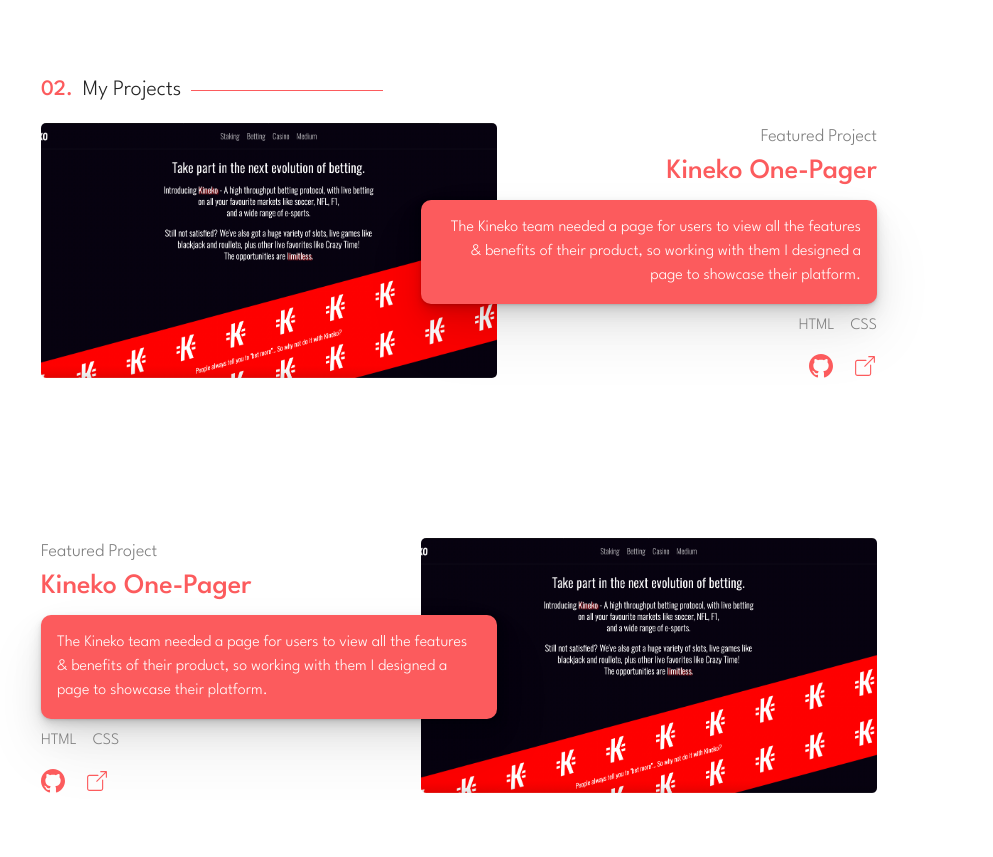
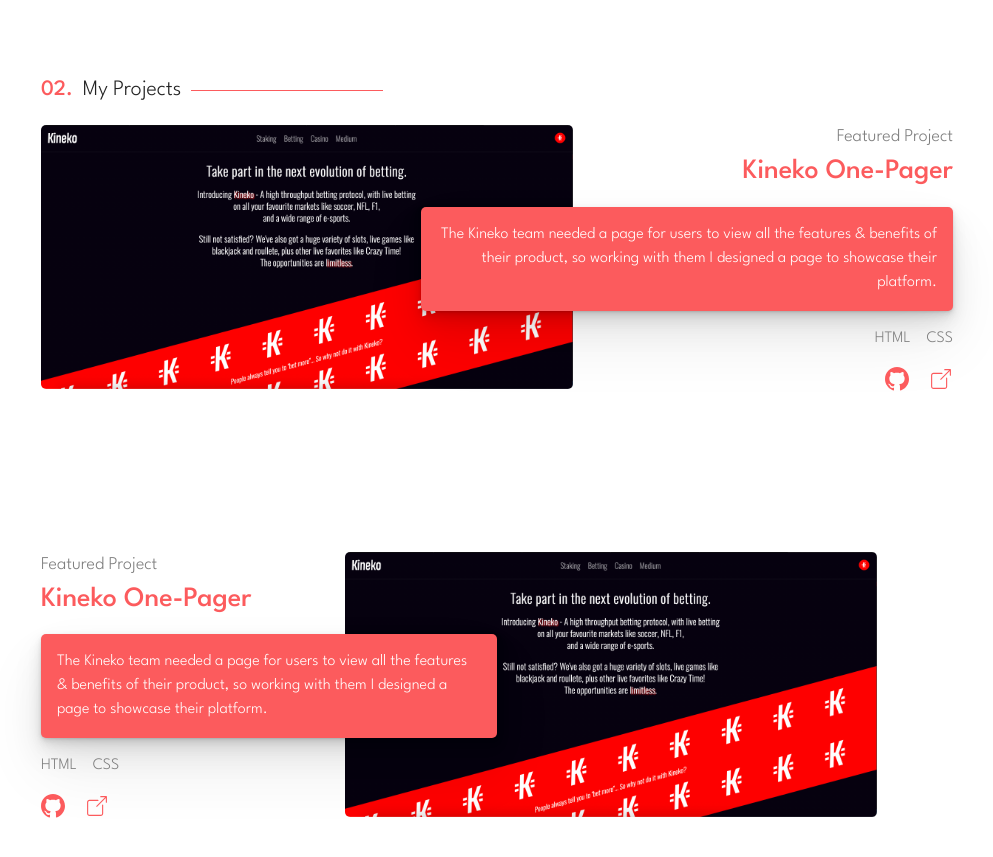
Before and after one commit to Keane54/portfolio-website, a Next.js app: page / in a window 1280 px wide. Shown: the part 1140-1997 px from the top of the page, without its empty margins (143-1136 px from the left). Built offline with nearby package versions, Linux system fonts and the light colour scheme.

Commit message:
Image now scales down with screen instead of being fixed height.

```diff
--- a/components/my-work/Featured.js
+++ b/components/my-work/Featured.js
@@ -18,14 +18,15 @@
             gridTemplateColumns: 'repeat(12, 1fr)',
             position: 'relative',
             width: '100%',
-            justifyContent: "flex-end",
-            mb: 20
+            height: 'fit-content',
+            mb: 20,
+            alignItems: 'center'
         }}>
 
             <ProjectImage src={img} imgLeft={imgLeft} />
 
             <Box sx={{
-                gridColumn: imgLeft ? '6 / 12' : '1 / 7',
+                gridColumn: imgLeft ? '6 / -1' : '1 / 7',
                 gridRow: '1 / 2',
                 textAlign: imgLeft ? 'right' : 'left'
             }}>
--- a/components/my-work/ProjectDesc.js
+++ b/components/my-work/ProjectDesc.js
@@ -8,10 +8,9 @@
     return (
         <Box sx={{
             backgroundColor: theme.palette.primary.main,
-            borderRadius: '10px',
+            borderRadius: '5px',
             p: 2,
-            mt: 1,
-            mb: 1.25,
+            mb: 2,
             color: 'white',
             boxShadow: 'rgba(0, 0, 0, 0.07) 0px 1px 2px, rgba(0, 0, 0, 0.07) 0px 2px 4px, rgba(0, 0, 0, 0.07) 0px 4px 8px, rgba(0, 0, 0, 0.07) 0px 8px 16px, rgba(0, 0, 0, 0.07) 0px 16px 32px, rgba(0, 0, 0, 0.07) 0px 32px 64px'
         }}>
--- a/components/my-work/ProjectImage.js
+++ b/components/my-work/ProjectImage.js
@@ -4,23 +4,22 @@
 const ProjectImage = ({ src, imgLeft }) => {
     return (
         <Box sx={{
-            gridColumn: imgLeft ? '1 / 7' : '6 / 12',
+            gridColumn: imgLeft ? '1 / 8' : '5 / 12',
             gridRow: '1 / 2',
-            borderRadius: '5px',
             overflow: 'hidden',
-            display: 'block',
+            display: 'flex',
             position: 'relative',
             zIndex: '-1',
+            height: '100%',
+            alignItems: 'center',
             '& img': {
                 objectFit: 'cover',
-                height: '100%',
-                position: 'absolute',
-                width: '100%'
+                maxWidth: '100%',
+                borderRadius: '5px',
+                display: 'block'
             }
         }}>
-            <Box>
-                <img src={src} alt=""/>
-            </Box>
+            <img src={src} alt=""/>
         </Box>
     )
 }
--- a/components/my-work/ProjectLinks.js
+++ b/components/my-work/ProjectLinks.js
@@ -3,6 +3,8 @@
 
 const ProjectLinks = ( { links, imgLeft }) => {
     const theme = useTheme()
+
+    const keys = Object.keys(links)
 
     return (
         <Box sx={{
@@ -15,15 +17,11 @@
             }
         }}>
 
-            {/* To access nested the object we need to map over the object, get the keys, and map over them. */}
-            {links.map((item) => {
-
-                const keys = Object.keys(item)
-
-                return (
+            {/* We use the keys from the { links } object and map over them to return the correct widget & link. */}
+            {
                 keys.map(key => {
 
-                        const { widget, url } = item[key]
+                    const { widget, url } = links[key]
 
                     return (
                         <Box sx={{
@@ -41,8 +39,7 @@
                         </Box>
                     )
                 })
-                )
-            })}
+            }
         </Box>
     )
 }
--- a/components/my-work/ProjectTitle.js
+++ b/components/my-work/ProjectTitle.js
@@ -9,6 +9,7 @@
         <Typography sx={{
             fontSize: 28,
             fontWeight: 500,
+            mb: 1.8,
             '& a': {
                 textDecoration: 'none',
                 cursor: 'pointer',
@@ -16,7 +17,7 @@
                 transition: 'all 200ms ease-in-out',
                 display: 'inline-block',
                 '&:hover': {
-                    transform: 'scale(1.05) translateY(-2px)',
+                    transform: 'scale(1.05)',
                     color: theme.palette.primary.light
                 }
             }
--- a/src/projects.js
+++ b/src/projects.js
@@ -7,21 +7,16 @@
         with them I designed a page to showcase their platform.`,
         technologies: ['HTML', 'CSS'],
         img: '/kineko.png',
-        links: [
-            {
+        links: {
             github: {
                 widget: '/githubmark.svg',
                 url: 'https://github.com/Keane54/Kineko-Splashpage',
-                }
             },
-            {
             website: {
                 widget: '/external.svg',
                 url: 'https://peaceful-swartz-b5c1a8.netlify.app',
-
             }
         }
-        ]
     },
     {
         title: 'Kineko One-Pager',
@@ -31,20 +26,15 @@
         with them I designed a page to showcase their platform.`,
         technologies: ['HTML', 'CSS'],
         img: '/kineko.png',
-        links: [
-            {
+        links: {
             github: {
                 widget: '/githubmark.svg',
                 url: 'https://github.com/Keane54/Kineko-Splashpage',
-                }
             },
-            {
             website: {
                 widget: '/external.svg',
                 url: 'https://peaceful-swartz-b5c1a8.netlify.app',
-
+            }
         }
     }
 ]
-    }
-]
```
Lines whose indentation alone changed are shown as unchanged.
